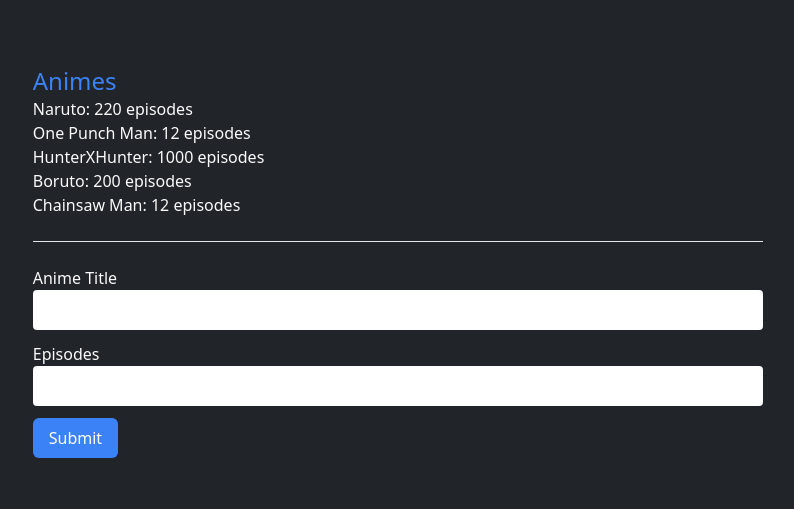
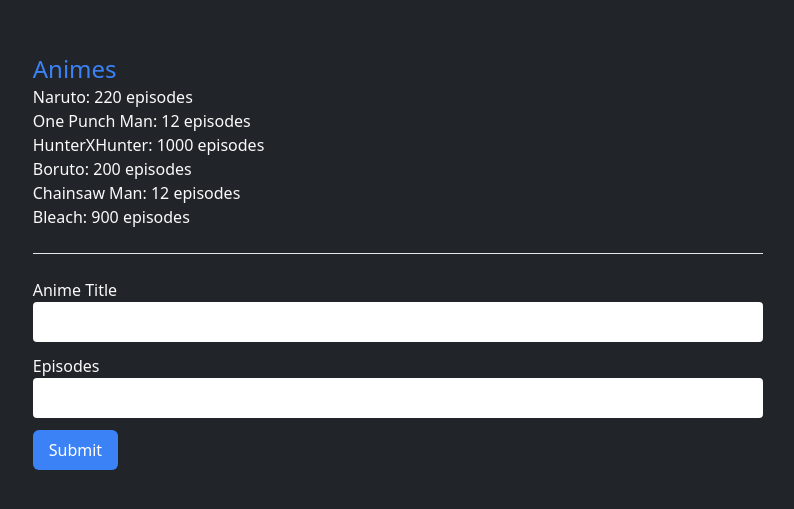
Before and after one commit to pdrowilson/react-json-server, a React (Vite) app: page / in a window 1280 px wide. Shown: the part 139-648 px from the top of the page, without its empty margins (242-1036 px from the left). Built offline with nearby package versions, Linux system fonts and the light colour scheme; data requests are answered from the project's data file.

Commit message:
feat: cleanup form inputs

```diff
--- a/data/anime.json
+++ b/data/anime.json
@@ -24,6 +24,11 @@
       "title": "Chainsaw Man",
       "episodes": "12",
       "id": 5
+    },
+    {
+      "title": "Bleach",
+      "episodes": "900",
+      "id": 6
     }
   ]
 }
--- a/src/App.jsx
+++ b/src/App.jsx
@@ -42,7 +42,8 @@
 
     setAnimes((prevAnimes) => [...prevAnimes, addedAnime])
 
-    console.log(anime);
+    setTitle("")
+    setEpisodes("")
   }
 
   console.log(animes);
```
